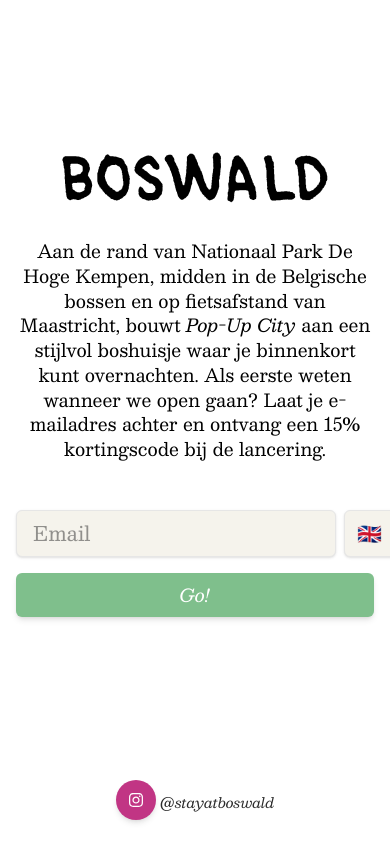
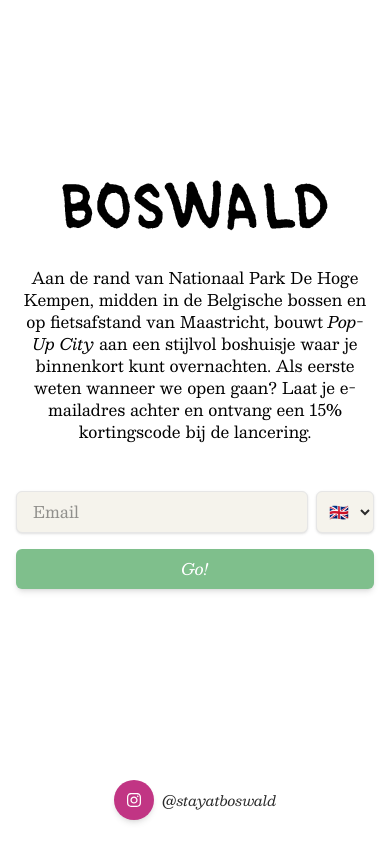
Before and after one commit to popupcity/boswald, an Astro site: page /nl in a window 390 px wide. Built offline with nearby package versions, Linux system fonts and the light colour scheme; Astro itself is replaced by a stand-in of ours.

Commit message:
Update styling

```diff
--- a/src/components/InstagramButton.astro
+++ b/src/components/InstagramButton.astro
@@ -1,5 +1,4 @@
-<div class="flex items-center justify-center gap-2 mt-8 mb-2 md:mb-4">
-    <a href="https://instagram.com/stayatboswald" target="_blank">
+<a href="https://instagram.com/stayatboswald" target="_blank" class="flex items-center justify-center gap-x-2 mt-8 mb-2 md:mb-4">
     <button
     type="button"
     data-twe-ripple-init
@@ -17,4 +16,3 @@
     </button>
     <span class="font-text italic text-sm text-black">@stayatboswald</span>
 </a>
-</div>
--- a/src/components/Modal.astro
+++ b/src/components/Modal.astro
@@ -6,7 +6,7 @@
 
 <div id={id} class="fixed inset-0 bg-black/50 items-center justify-center z-50 hidden opacity-0 transition-opacity duration-300 ease-in-out">
     <div class="bg-white p-6 rounded-lg shadow-xl max-w-md w-full mx-4 transform transition-transform duration-300 scale-95">
-        <p id="modal-message" class="text-center py-4 text-black text-lg md:text-xl font-text"></p>
+        <p id="modal-message" class="text-center py-4 text-black text-base md:text-xl font-text"></p>
         <div class="flex justify-center mt-4">
             <Button content="OK" id={`${id}-ok-button`} />
         </div>
--- a/src/components/SubscribeForm.astro
+++ b/src/components/SubscribeForm.astro
@@ -16,12 +16,12 @@
             id="email"
             required
             placeholder={t.subscribeForm.emailPlaceholder}
-            class="flex-grow px-4 py-2 border border-gray rounded-md shadow-sm focus:outline-none focus:ring-2 focus:ring-green focus:border-green transition-all text-black bg-cream font-text text-xl"
+            class="flex-grow px-4 py-2 border border-gray rounded-md shadow-sm focus:outline-none focus:ring-2 focus:ring-green focus:border-green transition-all text-black bg-cream font-text text-base md:text-xl"
         />
         <select
             id="language"
             name="language"
-            class="p-2 border border-gray rounded-md shadow-sm focus:outline-none focus:ring-2 focus:ring-green focus:border-green transition-all text-black text-xl bg-cream"
+            class="p-2 border border-gray rounded-md shadow-sm focus:outline-none focus:ring-2 focus:ring-green focus:border-green transition-all text-black text-base md:text-xl bg-cream"
             required
         >
             <option value="en" selected={currentLocale === 'en'}>🇬🇧</option>
--- a/src/pages/nl/index.astro
+++ b/src/pages/nl/index.astro
@@ -17,7 +17,7 @@
   <div class="flex flex-col items-center justify-center flex-grow w-full">
     <section class="max-w-3xl text-center mb-12">
       <h1 class="mb-8 font-title text-6xl md:text-8xl">Boswald</h1>
-      <p class="font-text text-lg md:text-xl leading-snug">Aan de rand van Nationaal Park De Hoge Kempen, midden in de Belgische bossen en op fietsafstand van Maastricht, bouwt <a href="https://popupcity.net/" target="_blank" class="italic">Pop-Up City</a> aan een stijlvol boshuisje waar je binnenkort kunt overnachten. Als eerste weten wanneer we open gaan? Laat je e-mailadres achter en ontvang een 15% kortingscode bij de lancering.</p>
+      <p class="font-text text-base md:text-xl leading-snug">Aan de rand van Nationaal Park De Hoge Kempen, midden in de Belgische bossen en op fietsafstand van Maastricht, bouwt <a href="https://popupcity.net/" target="_blank" class="italic">Pop-Up City</a> aan een stijlvol boshuisje waar je binnenkort kunt overnachten. Als eerste weten wanneer we open gaan? Laat je e-mailadres achter en ontvang een 15% kortingscode bij de lancering.</p>
     </section>
     <SubscribeForm />
   </div>
--- a/src/styles/global.css
+++ b/src/styles/global.css
@@ -25,5 +25,5 @@
 }
 
 .btn {
-  @apply bg-green text-white px-4 py-2 rounded-md shadow-md hover:bg-black transition-all focus:outline-none focus:ring-2 focus:ring-green cursor-pointer w-full font-text text-lg md:text-xl italic;
+  @apply bg-green text-white px-4 py-2 rounded-md shadow-md hover:bg-black transition-all focus:outline-none focus:ring-2 focus:ring-green cursor-pointer w-full font-text text-base md:text-xl italic;
 }
```
Also changed, not shown: 1 other file. Lines whose indentation alone changed are shown as unchanged.
